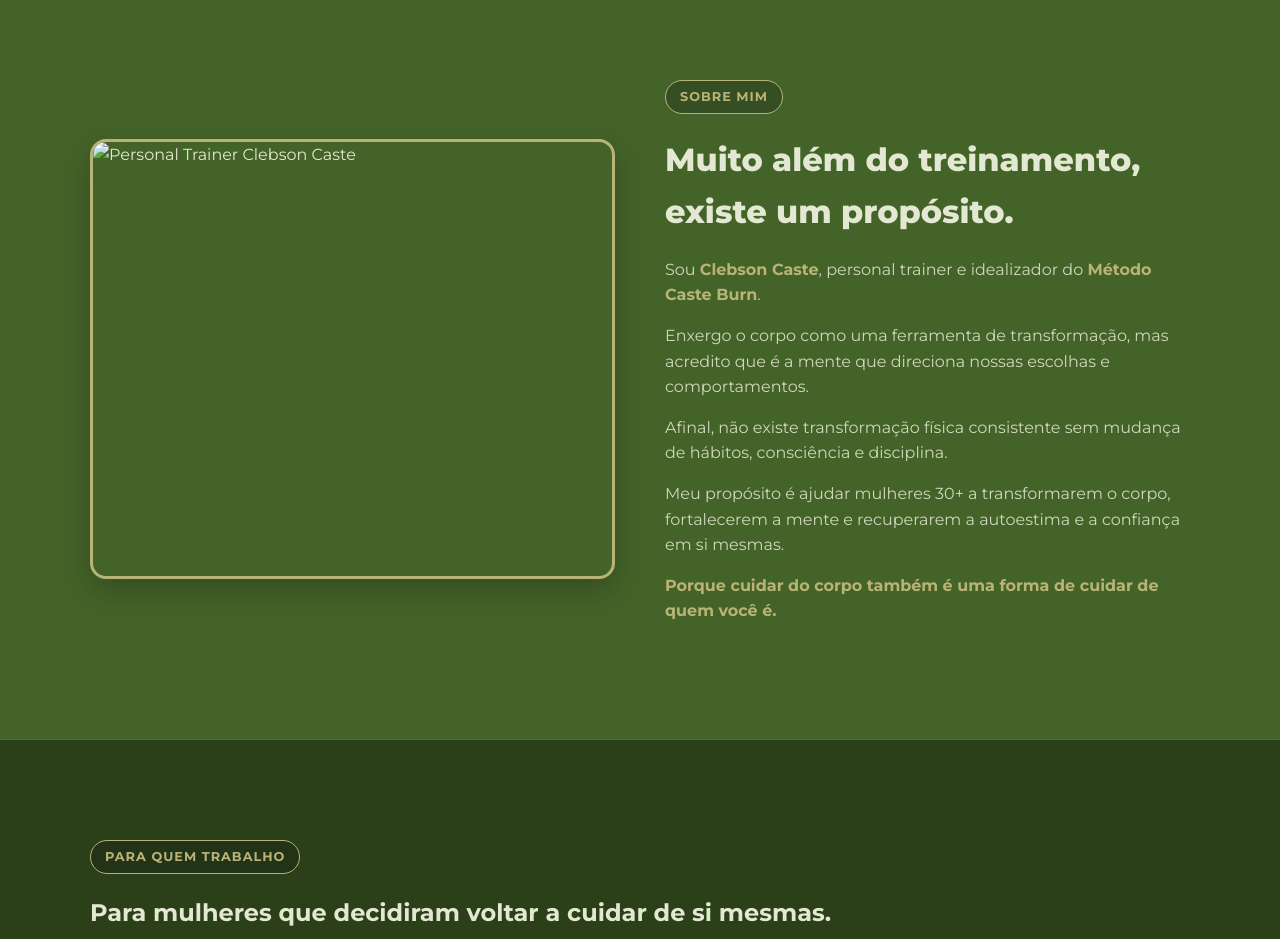
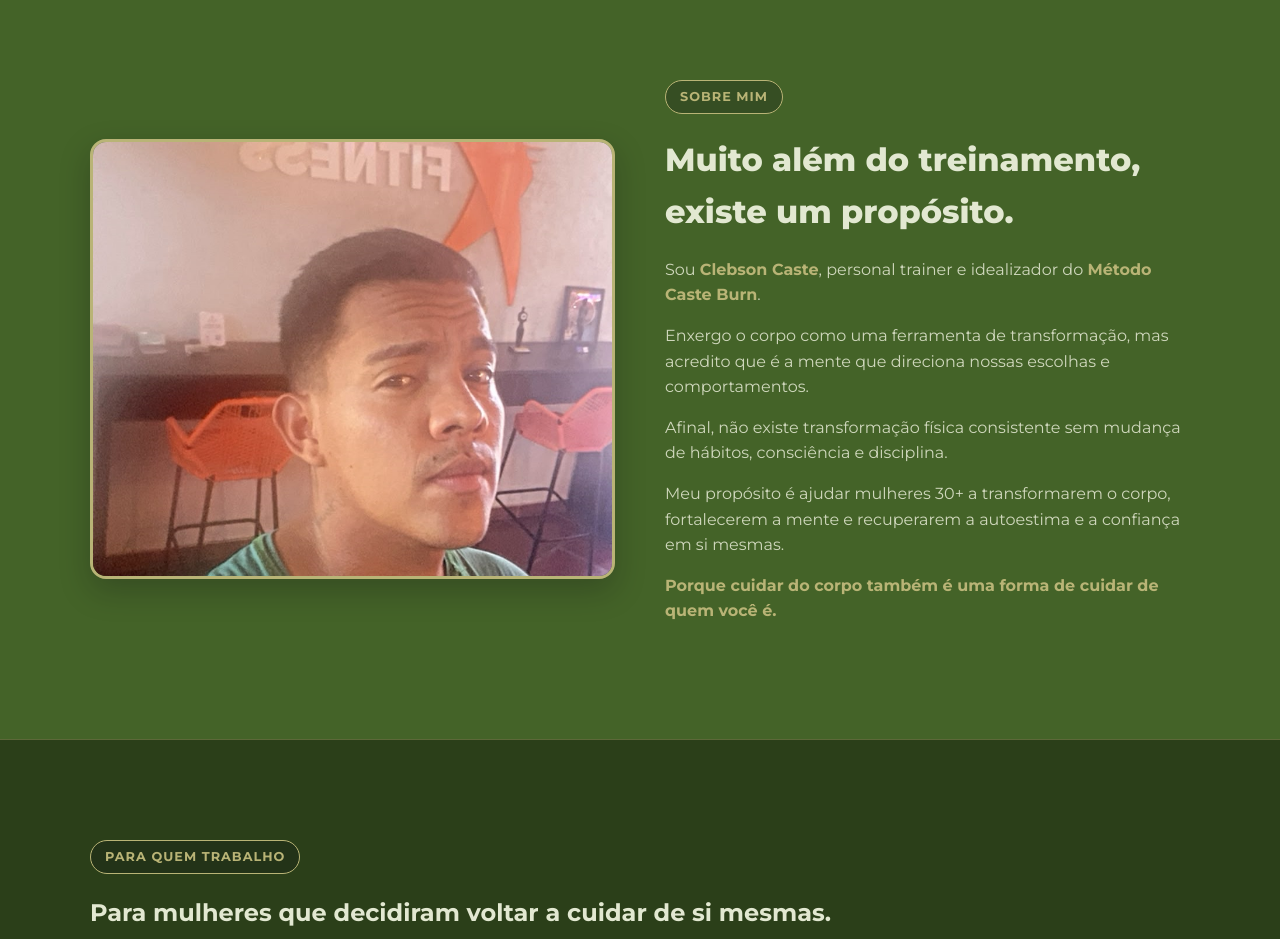
Before and after one commit to ClebsonPersonal/Clebson-Caste, a plain HTML site: page index.html in a window 1280 px wide. Shown: the part 820-1759 px from the top of the page. Drawn offline with Linux system fonts and the light colour scheme.

Commit message:
Update index.html

```diff
--- a/index.html
+++ b/index.html
@@ -54,7 +54,7 @@
         <section id="sobre" class="section sobre">
             <div class="container grid-2">
                 <div class="sobre-img reveal">
-                    <img src="personal1.jpg" alt="Personal Trainer Clebson Caste" loading="lazy">
+                    <img src="personal1.jpeg" alt="Personal Trainer Clebson Caste" loading="lazy">
                 </div>
                 <div class="sobre-text reveal">
                     <span class="badge">SOBRE MIM</span>
```
